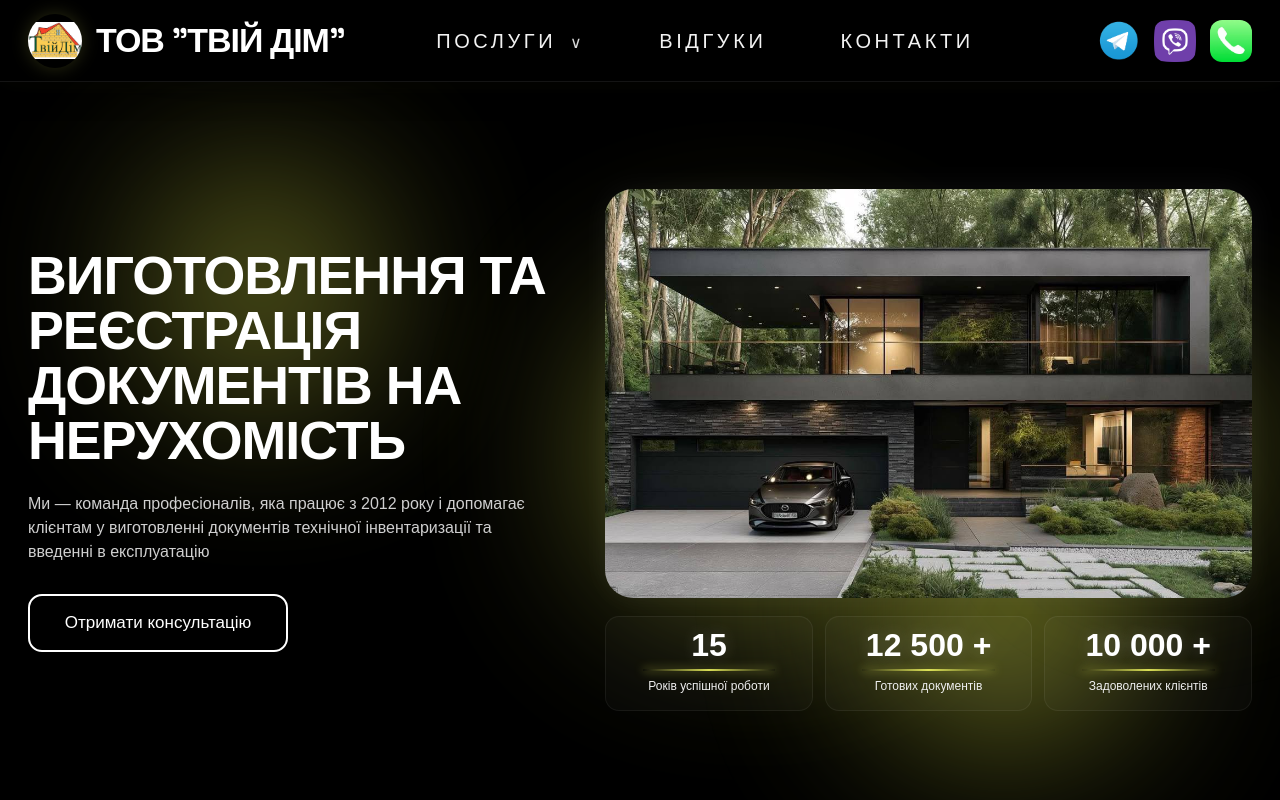
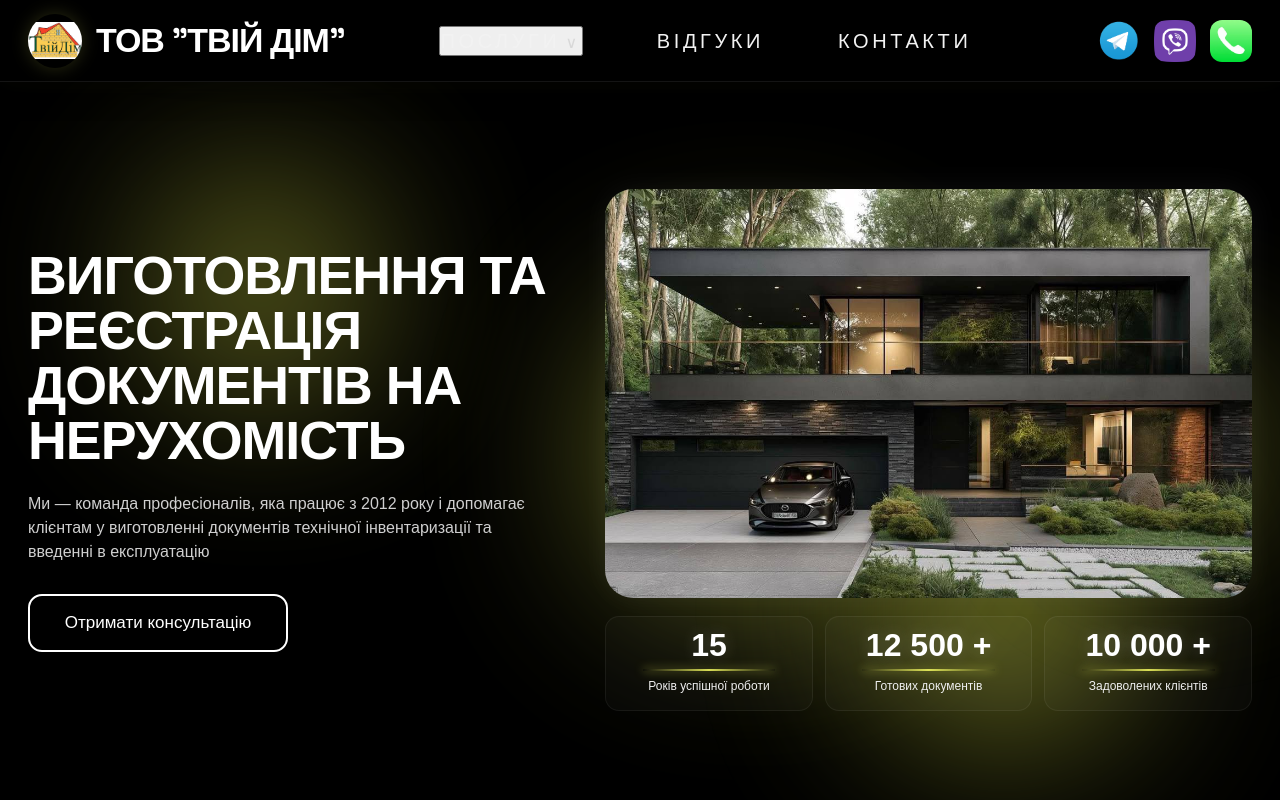
Before and after one commit to dianakonop/tviy-dim-site, a React (Vite) app: page / in a window 1280 px wide. Shown: the top 800 px of the page. Built offline with nearby package versions, Linux system fonts and the light colour scheme.

Commit message:
sub menu fix

```diff
--- a/src/components/Header/Header.css
+++ b/src/components/Header/Header.css
@@ -362,4 +362,20 @@
     font-size: 18px;
     padding: 18px 16px;
   }
+
+  /* MENU CLICK OPEN */
+
+.header__menu-button {
+  background: transparent;
+  border: none;
+  cursor: pointer;
 }
+
+.header__menu-item--open .header__submenu {
+  opacity: 1;
+  visibility: visible;
+  pointer-events: auto;
+
+  transform: translateX(-50%) translateY(0);
+}
+}
--- a/src/components/Header/Header.jsx
+++ b/src/components/Header/Header.jsx
@@ -1,11 +1,16 @@
 import { Link, useNavigate } from 'react-router-dom'
+import { useState } from 'react'
 import './Header.css'
 
 function Header() {
   const navigate = useNavigate()
 
+  const [mobileMenuOpen, setMobileMenuOpen] = useState(false)
+
   const goToSection = (e, sectionId) => {
     e.preventDefault()
+
+    setMobileMenuOpen(false)
 
     navigate('/', {
       state: { scrollTo: sectionId },
@@ -15,9 +20,15 @@ function Header() {
   const goToHero = (e) => {
     e.preventDefault()
 
+    setMobileMenuOpen(false)
+
     navigate('/', {
       state: { scrollTo: 'hero' },
     })
+  }
+
+  const closeMenu = () => {
+    setMobileMenuOpen(false)
   }
 
   return (
@@ -29,43 +40,83 @@ function Header() {
             alt='Логотип "Твій Дім"'
             className="header__logo-img"
           />
-          <span className="header__logo-text">ТОВ "ТВІЙ ДІМ"</span>
+
+          <span className="header__logo-text">
+            ТОВ "ТВІЙ ДІМ"
+          </span>
         </Link>
 
         <nav className="header__nav">
           <ul className="header__menu">
-            <li className="header__menu-item header__menu-item--dropdown">
-              <a
-                href="/#services-block"
-                className="header__menu-link"
-                onClick={(e) => goToSection(e, 'services-block')}
+            <li
+              className={`header__menu-item header__menu-item--dropdown ${
+                mobileMenuOpen ? 'header__menu-item--open' : ''
+              }`}
+            >
+              <button
+                type="button"
+                className="header__menu-link header__menu-button"
+                onClick={() => setMobileMenuOpen(!mobileMenuOpen)}
               >
-                послуги <span className="header__arrow">∨</span>
-              </a>
+                послуги
+                <span className="header__arrow">
+                  {mobileMenuOpen ? '▲' : '∨'}
+                </span>
+              </button>
 
               <ul className="header__submenu">
                 <li>
-                  <Link to="/services/tech-passport/prices">Технічний паспорт</Link>
+                  <Link
+                    to="/services/tech-passport/prices"
+                    onClick={closeMenu}
+                  >
+                    Технічний паспорт
+                  </Link>
                 </li>
 
                 <li>
-                  <Link to="/services/commissioning">Введення в експлуатацію</Link>
+                  <Link
+                    to="/services/commissioning"
+                    onClick={closeMenu}
+                  >
+                    Введення в експлуатацію
+                  </Link>
                 </li>
 
                 <li>
-                  <Link to="/services/property-valuation">Оцінка нерухомого майна</Link>
+                  <Link
+                    to="/services/property-valuation"
+                    onClick={closeMenu}
+                  >
+                    Оцінка нерухомого майна
+                  </Link>
                 </li>
 
                 <li>
-                  <Link to="/services/building-passport">Проєктування, Будівельний паспорт</Link>
+                  <Link
+                    to="/services/building-passport"
+                    onClick={closeMenu}
+                  >
+                    Проєктування, Будівельний паспорт
+                  </Link>
                 </li>
 
                 <li>
-                  <Link to="/services/technical-report/prices">Технічний звіт</Link>
+                  <Link
+                    to="/services/technical-report/prices"
+                    onClick={closeMenu}
+                  >
+                    Технічний звіт
+                  </Link>
                 </li>
 
                 <li>
-                  <Link to="/services/ownership-rights">Отримання прав власності</Link>
+                  <Link
+                    to="/services/ownership-rights"
+                    onClick={closeMenu}
+                  >
+                    Отримання прав власності
+                  </Link>
                 </li>
               </ul>
             </li>
@@ -93,13 +144,27 @@ function Header() {
         </nav>
 
         <div className="header__socials">
-          <a href="https://t.me/+380679046488" className="header__social-link" aria-label="Telegram">
+          <a
+            href="https://t.me/+380679046488"
+            className="header__social-link"
+            aria-label="Telegram"
+          >
             <img src="/images/icons/telegram.png" alt="Telegram" />
           </a>
-          <a href="viber://chat?number=%2B380679046488" className="header__social-link" aria-label="Viber">
+
+          <a
+            href="viber://chat?number=%2B380679046488"
+            className="header__social-link"
+            aria-label="Viber"
+          >
             <img src="/images/icons/viber.png" alt="Viber" />
           </a>
-          <a href="tel:+380679046488" className="header__social-link" aria-label="Phone">
+
+          <a
+            href="tel:+380679046488"
+            className="header__social-link"
+            aria-label="Phone"
+          >
             <img src="/images/icons/phone.webp" alt="Phone" />
           </a>
         </div>
```
